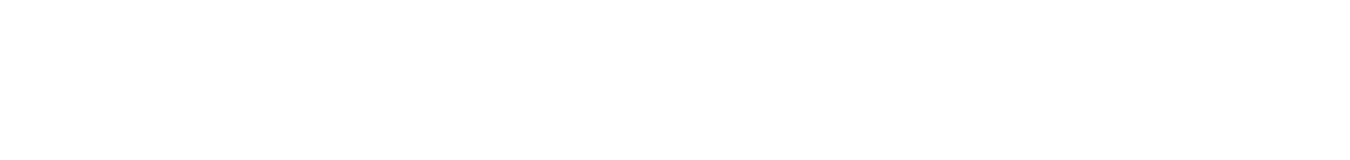
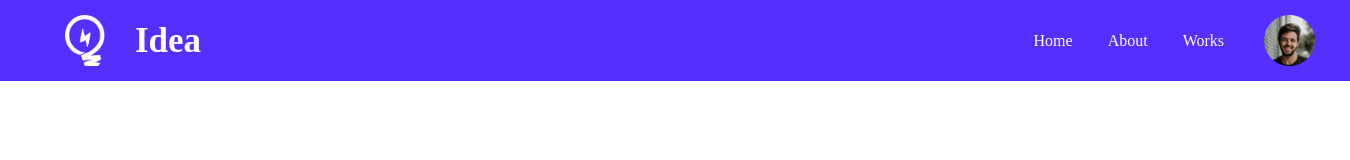
Before and after one commit to Md-arefin/leader-board-repo, a plain HTML site: page index.html in a window 1280 px wide. Shown: the whole page, 1350 px wide, since content can reach past the window. Drawn offline with Linux system fonts and the light colour scheme.

Commit message:
added header

```diff
--- a/index.html
+++ b/index.html
@@ -1,13 +1,45 @@
 <!DOCTYPE html>
 <html lang="en">
+
 <head>
     <meta charset="UTF-8">
     <meta http-equiv="X-UA-Compatible" content="IE=edge">
     <meta name="viewport" content="width=device-width, initial-scale=1.0">
     <link rel="stylesheet" href="style.css">
-    <title>Document</title>
+    <link rel="preconnect" href="https://fonts.googleapis.com">
+    <link rel="preconnect" href="https://fonts.gstatic.com" crossorigin>
+    <link
+        href="https://fonts.googleapis.com/css2?family=Poppins:wght@400;500;700;800&family=Roboto:wght@400;500;700&display=swap"
+        rel="stylesheet">
+    <title>Leader Board</title>
 </head>
+
 <body>
+    <header>
+        <div class="container nav__container">
+            <div class="nav-title">
+                <img class="nav__logo" src="./images/icons/logo.png" alt="">
+                <h1 class="nav-title-1">Idea</h1>
+            </div>
+            <div class="nav-list">
+                <nav>
+                    <ul>
+                        <li>Home</li>
+                        <li>About</li>
+                        <li>Works</li>
+                    </ul>
+                </nav>
+                <img class="nav-img" src="./images/players/player-1.png" alt="">
+            </div>
+        </div>
+    </header>
+    <!-- --------------------------------------------------------- -->
+    <main>
 
+    </main>
+    <footer>
+
+    </footer>
 </body>
+
 </html>
--- a/style.css
+++ b/style.css
@@ -0,0 +1,61 @@
+:root{
+    --primary-font:'Poppins', sans-serif;
+    --secondary-font: 'Roboto', sans-serif;
+    --primary-color:#562EFF;
+    --secondary-color:#FF4A60;
+    --tertiary-color:#FEE5DF;
+}
+*{
+    padding: 0;
+    margin: 0;
+}
+img{
+    width: 100%;
+}
+.container{
+    width: 100%;
+    max-width: 1650px;
+    padding: 0 35px;
+    margin: 0 auto;
+}
+.nav__container{
+    width: 100%;
+    display: flex;
+    align-items: center;
+    justify-content: space-between;
+    background-color: var(--primary-color);
+}
+.nav-title{
+    display: flex;
+    justify-content: center;
+    align-items: center;
+}
+.nav-title-1{
+    font-size: 35px;
+    font-weight: 800;
+    color: white;
+}
+.nav__logo{
+    width: 40px;
+    height: 51px;
+    padding: 15px 30px;
+}
+.nav-img{
+    padding: 15px 0;
+    width: 51px;
+    height: 51px;
+}
+.nav-list{
+    display: flex;
+    gap: 40px;
+    justify-content: center;
+    align-items: center;
+}
+nav > ul{
+    display: flex;
+    justify-content: center;
+    align-items: center;
+    gap: 35px;
+    list-style: none;
+    color: white;
+}
```
